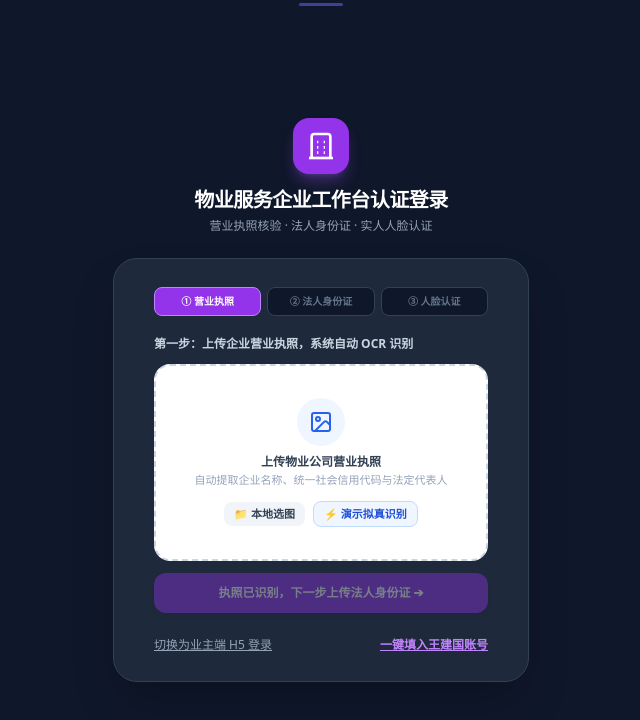
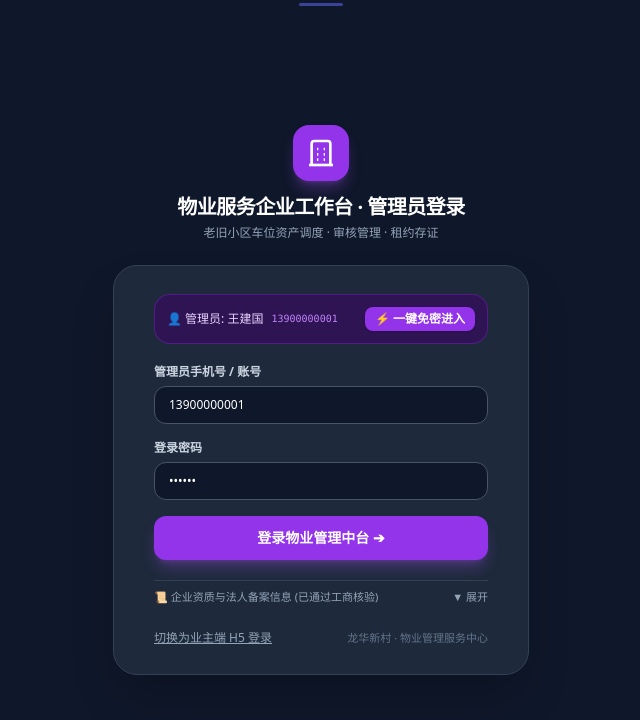
Before and after one commit to insistgang/community-parking-system, a Vue app in the folder frontend/: page /property/login in a window 1280 px wide. Shown: the top 720 px of the page, without its empty margins (319-959 px from the left). Built offline with nearby package versions, Linux system fonts and the light colour scheme.

Commit message:
fix: 彻底移除物业端繁琐的执照/人脸前置识别，恢复标准账号密码与一键免密直接登录

```diff
--- a/frontend/src/views/property/PropertyLoginView.vue
+++ b/frontend/src/views/property/PropertyLoginView.vue
@@ -6,167 +6,90 @@
           <path d="M3 21h18"/><path d="M5 21V5a2 2 0 0 1 2-2h10a2 2 0 0 1 2 2v16"/><path d="M9 9h1"/><path d="M9 13h1"/><path d="M9 17h1"/><path d="M14 9h1"/><path d="M14 13h1"/><path d="M14 17h1"/>
         </svg>
       </div>
-      <h2 class="text-xl font-black tracking-tight text-white">物业服务企业工作台认证登录</h2>
-      <p class="mt-1 text-xs text-slate-400">营业执照核验 · 法人身份证 · 实人人脸认证</p>
+      <h2 class="text-xl font-black tracking-tight text-white">物业服务企业工作台 · 管理员登录</h2>
+      <p class="mt-1 text-xs text-slate-400">老旧小区车位资产调度 · 审核管理 · 租约存证</p>
     </div>
 
     <div class="mt-6 sm:mx-auto sm:w-full sm:max-w-md px-4">
       <div class="bg-slate-800 py-7 px-6 shadow-2xl rounded-3xl sm:px-10 border border-slate-700 space-y-5">
-        <!-- 步骤指示 -->
-        <div class="grid grid-cols-3 gap-1.5 text-[10px] font-bold">
-          <div
-            class="rounded-lg py-1.5 text-center border"
-            :class="authStep === 1 ? 'bg-purple-600 text-white border-purple-400' : (licenseScanned ? 'bg-emerald-900/40 text-emerald-300 border-emerald-600/40' : 'bg-slate-900 text-slate-500 border-slate-700')"
-          >① 营业执照</div>
-          <div
-            class="rounded-lg py-1.5 text-center border"
-            :class="authStep === 2 ? 'bg-purple-600 text-white border-purple-400' : (legalIdScanned ? 'bg-emerald-900/40 text-emerald-300 border-emerald-600/40' : 'bg-slate-900 text-slate-500 border-slate-700')"
-          >② 法人身份证</div>
-          <div
-            class="rounded-lg py-1.5 text-center border"
-            :class="authStep === 3 ? 'bg-purple-600 text-white border-purple-400' : (faceMatched ? 'bg-emerald-900/40 text-emerald-300 border-emerald-600/40' : 'bg-slate-900 text-slate-500 border-slate-700')"
-          >③ 人脸认证</div>
-        </div>
-
-        <!-- 第一步: 营业执照 -->
-        <div v-if="authStep === 1" class="space-y-3 animate-fade-in">
-          <label class="block text-xs font-bold text-slate-300">第一步：上传企业营业执照，系统自动 OCR 识别</label>
-          <OcrUploadBox
-            label="上传物业公司营业执照"
-            tip="自动提取企业名称、统一社会信用代码与法定代表人"
-            mockType="business_license"
-            @scanned="handleLicenseScanned"
-          />
-          <div v-if="licenseScanned" class="bg-slate-900/80 p-3 rounded-xl border border-slate-600 text-xs space-y-1.5">
-            <div class="flex justify-between">
-              <span class="text-slate-400">认证企业:</span>
-              <span class="font-bold text-slate-200">{{ company.name }}</span>
-            </div>
-            <div class="flex justify-between">
-              <span class="text-slate-400">统一信用代码:</span>
-              <span class="font-mono text-slate-300">{{ company.creditCode }}</span>
-            </div>
-            <div class="flex justify-between">
-              <span class="text-slate-400">法定代表人:</span>
-              <span class="font-bold text-purple-300">{{ company.legalName }}</span>
-            </div>
+        <!-- 一键快捷填入条 -->
+        <div class="p-3 bg-purple-950/60 border border-purple-800/60 rounded-2xl flex items-center justify-between text-xs">
+          <div class="flex items-center gap-2 text-purple-200">
+            <span>👤 管理员: 王建国</span>
+            <span class="text-[10px] text-purple-400 font-mono">13900000001</span>
           </div>
           <button
             type="button"
-            :disabled="!licenseScanned"
-            @click="authStep = 2"
-            class="w-full py-3 rounded-xl bg-purple-600 hover:bg-purple-500 text-white font-bold text-xs shadow-md transition disabled:opacity-40 disabled:pointer-events-none"
+            @click="handleQuickLogin"
+            :disabled="loading"
+            class="px-2.5 py-1 rounded-lg bg-purple-600 hover:bg-purple-500 text-white font-bold text-xs shadow transition active:scale-95 disabled:opacity-50"
           >
-            执照已识别，下一步上传法人身份证 ➔
+            ⚡ 一键免密进入
           </button>
         </div>
 
-        <!-- 第二步: 法人身份证 -->
-        <div v-else-if="authStep === 2" class="space-y-3 animate-fade-in">
-          <label class="block text-xs font-bold text-slate-300">第二步：上传企业法人身份证照片</label>
-          <OcrUploadBox
-            label="拍摄 / 上传法定代表人居民身份证"
-            tip="OCR 提取姓名与身份证号，并与营业执照法人交叉比对"
-            mockType="id_card"
-            @scanned="handleLegalIdScanned"
-          />
-          <div v-if="legalIdScanned" class="bg-slate-900/80 p-3 rounded-xl border border-slate-600 text-xs space-y-1.5">
-            <div class="flex justify-between">
-              <span class="text-slate-400">证件姓名:</span>
-              <span class="font-bold text-slate-200">{{ company.legalName }}</span>
-            </div>
-            <div class="flex justify-between">
-              <span class="text-slate-400">证件号码:</span>
-              <span class="font-mono text-slate-300">310104********5555</span>
-            </div>
-            <div class="flex justify-between">
-              <span class="text-slate-400">与执照法人比对:</span>
-              <span class="font-semibold text-emerald-400">✓ 姓名一致（{{ company.legalName }}）</span>
-            </div>
-          </div>
-          <div class="flex gap-2">
-            <button type="button" @click="authStep = 1" class="px-4 py-3 rounded-xl bg-slate-700 text-slate-200 text-xs font-semibold">返回</button>
-            <button
-              type="button"
-              :disabled="!legalIdScanned"
-              @click="authStep = 3"
-              class="flex-1 py-3 rounded-xl bg-purple-600 hover:bg-purple-500 text-white font-bold text-xs shadow-md transition disabled:opacity-40 disabled:pointer-events-none"
-            >
-              身份证已核验，下一步法人人脸认证 ➔
-            </button>
-          </div>
-        </div>
-
-        <!-- 第三步: 人脸 + 登录 -->
-        <div v-else class="space-y-4 animate-fade-in">
-          <label class="block text-xs font-bold text-slate-300">第三步：法人实人认证（采集法人人脸）</label>
-          <p class="text-[11px] text-slate-400 leading-relaxed">
-            系统将交叉核验：营业执照法人姓名、身份证姓名、证件人像与现场采集人脸，确认系同一法人。
-          </p>
-          <FaceCaptureBox
-            :name="company.legalName"
-            persona="wang"
-            title="法人活体人脸采集"
-            hint="现场人脸将与身份证头像自动比对"
-            dark
-            :pre-matched="faceMatched"
-            @matched="handleFaceMatched"
-          />
-
-          <div v-if="faceMatched" class="bg-emerald-950/40 border border-emerald-700/50 rounded-xl p-3 text-[11px] text-emerald-300 space-y-1">
-            <div class="font-bold text-emerald-200">法人身份认证全部通过</div>
-            <div class="flex justify-between"><span>执照法人</span><span>{{ company.legalName }} ✓</span></div>
-            <div class="flex justify-between"><span>身份证姓名</span><span>{{ company.legalName }} ✓</span></div>
-            <div class="flex justify-between"><span>证件人脸 ↔ 现场人脸</span><span>同一人 ✓</span></div>
-          </div>
-
-          <form v-if="faceMatched" @submit.prevent="handleLogin" class="space-y-3 text-xs pt-1">
+        <!-- 账号密码表单 -->
+        <form @submit.prevent="handleLogin" class="space-y-4 text-xs">
           <div>
-              <label class="block font-bold text-slate-300 mb-1">法人手机号 / 管理员账号</label>
+            <label class="block font-bold text-slate-300 mb-1.5">管理员手机号 / 账号</label>
             <input
               v-model="identifier"
               type="text"
               required
-                class="w-full px-3.5 py-2.5 rounded-xl bg-slate-900 border border-slate-600 text-white focus:outline-none focus:ring-2 focus:ring-purple-500 font-medium"
+              placeholder="请输入管理员手机号 (演示: 13900000001)"
+              class="w-full px-3.5 py-2.5 rounded-xl bg-slate-900 border border-slate-600 text-white focus:outline-none focus:ring-2 focus:ring-purple-500 font-medium text-xs"
             />
           </div>
+
           <div>
-              <label class="block font-bold text-slate-300 mb-1">登录密码</label>
+            <label class="block font-bold text-slate-300 mb-1.5">登录密码</label>
             <input
               v-model="password"
               type="password"
               required
-                class="w-full px-3.5 py-2.5 rounded-xl bg-slate-900 border border-slate-600 text-white focus:outline-none focus:ring-2 focus:ring-purple-500 font-medium"
+              placeholder="请输入密码 (演示: 123456)"
+              class="w-full px-3.5 py-2.5 rounded-xl bg-slate-900 border border-slate-600 text-white focus:outline-none focus:ring-2 focus:ring-purple-500 font-medium text-xs"
             />
           </div>
+
           <div v-if="errorMsg" class="p-2.5 bg-rose-900/50 border border-rose-600 rounded-xl text-rose-300 text-xs font-medium">
             ⚠️ {{ errorMsg }}
           </div>
+
           <button
             type="submit"
             :disabled="loading"
-              class="w-full py-3 rounded-xl bg-purple-600 hover:bg-purple-700 text-white font-bold shadow-lg shadow-purple-500/30 transition active:scale-[0.98]"
+            class="w-full py-3 rounded-xl bg-purple-600 hover:bg-purple-700 text-white font-bold text-sm shadow-lg shadow-purple-500/30 transition active:scale-[0.98] disabled:opacity-50"
           >
-              <span v-if="loading">正在验证权限...</span>
-              <span v-else>进入物业管理中台 ➔</span>
+            <span v-if="loading">正在验证登录...</span>
+            <span v-else>登录物业管理中台 ➔</span>
           </button>
         </form>
 
-          <button type="button" @click="authStep = 2" class="w-full py-2 text-[11px] text-slate-400 hover:text-white">
-            返回上一步
+        <!-- 备查: 企业资质认证信息(默认折叠，不阻断直接登录) -->
+        <div class="pt-2 border-t border-slate-700">
+          <button
+            type="button"
+            @click="showLicenseDetails = !showLicenseDetails"
+            class="text-[11px] text-slate-400 hover:text-slate-200 flex items-center justify-between w-full"
+          >
+            <span>📜 企业资质与法人备案信息 (已通过工商核验)</span>
+            <span>{{ showLicenseDetails ? '▲ 收起' : '▼ 展开' }}</span>
           </button>
+
+          <div v-if="showLicenseDetails" class="mt-2.5 p-3 bg-slate-900/80 rounded-xl border border-slate-700 text-[11px] space-y-1 text-slate-300 animate-fade-in">
+            <div class="flex justify-between"><span class="text-slate-500">企业名称:</span><span class="font-bold text-white">{{ company.name }}</span></div>
+            <div class="flex justify-between"><span class="text-slate-500">统一代码:</span><span class="font-mono">{{ company.creditCode }}</span></div>
+            <div class="flex justify-between"><span class="text-slate-500">法定代表:</span><span class="text-purple-300 font-bold">{{ company.legalName }} (王建国)</span></div>
+            <div class="flex justify-between"><span class="text-slate-500">核验状态:</span><span class="text-emerald-400 font-bold">✓ 市住建委与工商信息库比对属实</span></div>
+          </div>
         </div>
 
         <div class="pt-1 flex items-center justify-between text-xs text-slate-400">
           <router-link to="/login" class="text-slate-400 hover:text-white underline">
             切换为业主端 H5 登录
           </router-link>
-          <button
-            @click="fillAdmin"
-            class="text-purple-400 hover:text-purple-300 font-semibold underline"
-          >
-            一键填入王建国账号
-          </button>
+          <span class="text-[11px] text-slate-500">龙华新村 · 物业管理服务中心</span>
         </div>
       </div>
     </div>
@@ -178,8 +101,6 @@ import { ref } from 'vue'
 import { useRouter } from 'vue-router'
 import { useUserStore } from '../../store/user'
 import api from '../../api'
-import OcrUploadBox from '../../components/OcrUploadBox.vue'
-import FaceCaptureBox from '../../components/FaceCaptureBox.vue'
 
 const router = useRouter()
 const userStore = useUserStore()
@@ -190,45 +111,19 @@ const company = {
   legalName: '王建国'
 }
 
-const authStep = ref(1)
 const identifier = ref('13900000001')
 const password = ref('123456')
-const licenseScanned = ref(false)
-const legalIdScanned = ref(false)
-const faceMatched = ref(false)
 const loading = ref(false)
 const errorMsg = ref('')
+const showLicenseDetails = ref(false)
 
-const handleLicenseScanned = () => {
-  licenseScanned.value = true
-}
-
-const handleLegalIdScanned = () => {
-  legalIdScanned.value = true
-}
-
-const handleFaceMatched = () => {
-  faceMatched.value = true
-}
-
-const completeAllSteps = () => {
-  licenseScanned.value = true
-  legalIdScanned.value = true
-  faceMatched.value = true
-  authStep.value = 3
+const handleQuickLogin = async () => {
   identifier.value = '13900000001'
   password.value = '123456'
-}
-
-const fillAdmin = () => {
-  completeAllSteps()
+  await handleLogin()
 }
 
 const handleLogin = async () => {
-  if (!faceMatched.value) {
-    errorMsg.value = '请先完成法人实人认证'
-    return
-  }
   loading.value = true
   errorMsg.value = ''
   try {
@@ -239,13 +134,13 @@ const handleLogin = async () => {
     })
     if (res.code === 200) {
       if (res.data.user.role !== 'PROPERTY_ADMIN') {
-        throw new Error('该账号非物业管理员账号，无法登录中台')
+        throw new Error('该账号非物业管理员账号，请核对手机号')
       }
       userStore.setAuth(res.data.user, res.data.token)
       router.push('/property/dashboard')
     }
   } catch (err) {
-    errorMsg.value = err.message
+    errorMsg.value = err.message || '登录失败'
   } finally {
     loading.value = false
   }
```
Lines whose indentation alone changed are shown as unchanged.
